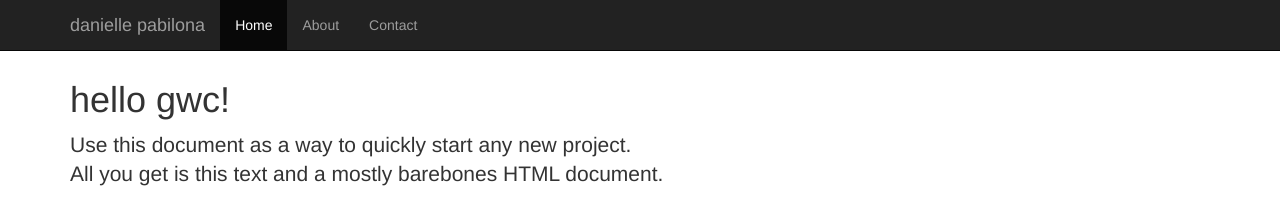
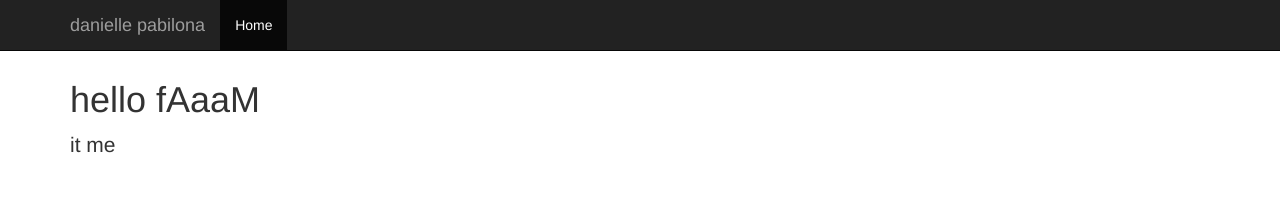
Before and after one commit to dpabilona/dpabilona.github.io, a plain HTML site: page index.html in a window 1280 px wide. Drawn offline with nearby package versions, Linux system fonts and the light colour scheme.

Commit message:
i am cool

```diff
--- a/index.html
+++ b/index.html
@@ -27,8 +27,6 @@
         <div id="navbar" class="collapse navbar-collapse">
           <ul class="nav navbar-nav">
             <li class="active"><a href="#">Home</a></li>
-            <li><a href="#about">About</a></li>
-            <li><a href="#contact">Contact</a></li>
           </ul>
         </div><!--/.nav-collapse -->
       </div>
@@ -48,7 +46,8 @@
 	</script>
 
 	<script text="text/javascript">
-		$('h1').html('hello gwc!');
+		$('h1').html('hello fAaaM');
+		$('p').html('it me');
 	</script>
 	</body>
 
```
